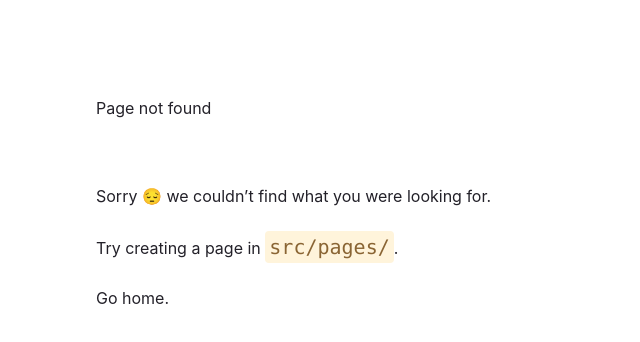
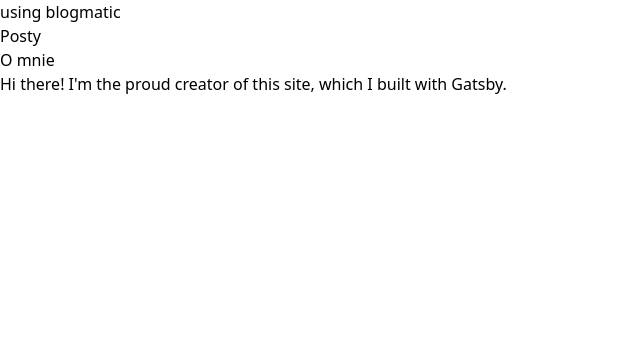
Before and after one commit to jczartek/using-blogmatic, a Gatsby site: page /about in a window 1280 px wide. Before the commit this address had no page. Shown: the whole page, without its empty margins (0-640 px from the left). Built offline with nearby package versions, Linux system fonts and the light colour scheme; Gatsby itself is replaced by a stand-in of ours.

Commit message:
layout component

```diff
--- /dev/null
+++ b/src/components/layout.js
@@ -0,0 +1,23 @@
+import * as React from 'react';
+import {Link} from 'gatsby';
+
+
+const Layout = ({pageTitle, children}) => {
+    return(
+    <div>
+        <title>{pageTitle}</title>
+        <nav>
+            <h4>using blogmatic</h4>
+            <ul>
+                <li><Link to="/">Posty</Link></li>
+                <li><Link to="/about">O mnie</Link></li>
+            </ul>
+        </nav>
+        <main>
+            {children}
+        </main>
+    </div>
+    );
+}
+
+export default Layout;
--- /dev/null
+++ b/src/pages/about.js
@@ -0,0 +1,10 @@
+import * as React from 'react'
+import Layout from '../components/layout'
+const AboutPage = () => {
+  return (
+    <Layout pageTitle="About Me">
+      <p>Hi there! I'm the proud creator of this site, which I built with Gatsby.</p>
+   </Layout>
+  )
+}
+export default AboutPage
--- a/src/pages/index.js
+++ b/src/pages/index.js
@@ -1,11 +1,12 @@
-import * as React from "react"
+import * as React from "react";
+import Layout from "../components/layout";
 
 export default function IndexPage() {
   return (
-
+    <Layout pageTitle="using blogmatic - Home">
       <h1 className="text-3xl font-bold underline">
         Hello world!
       </h1>
-
-  )
+    </Layout>
+  );
 }
```
